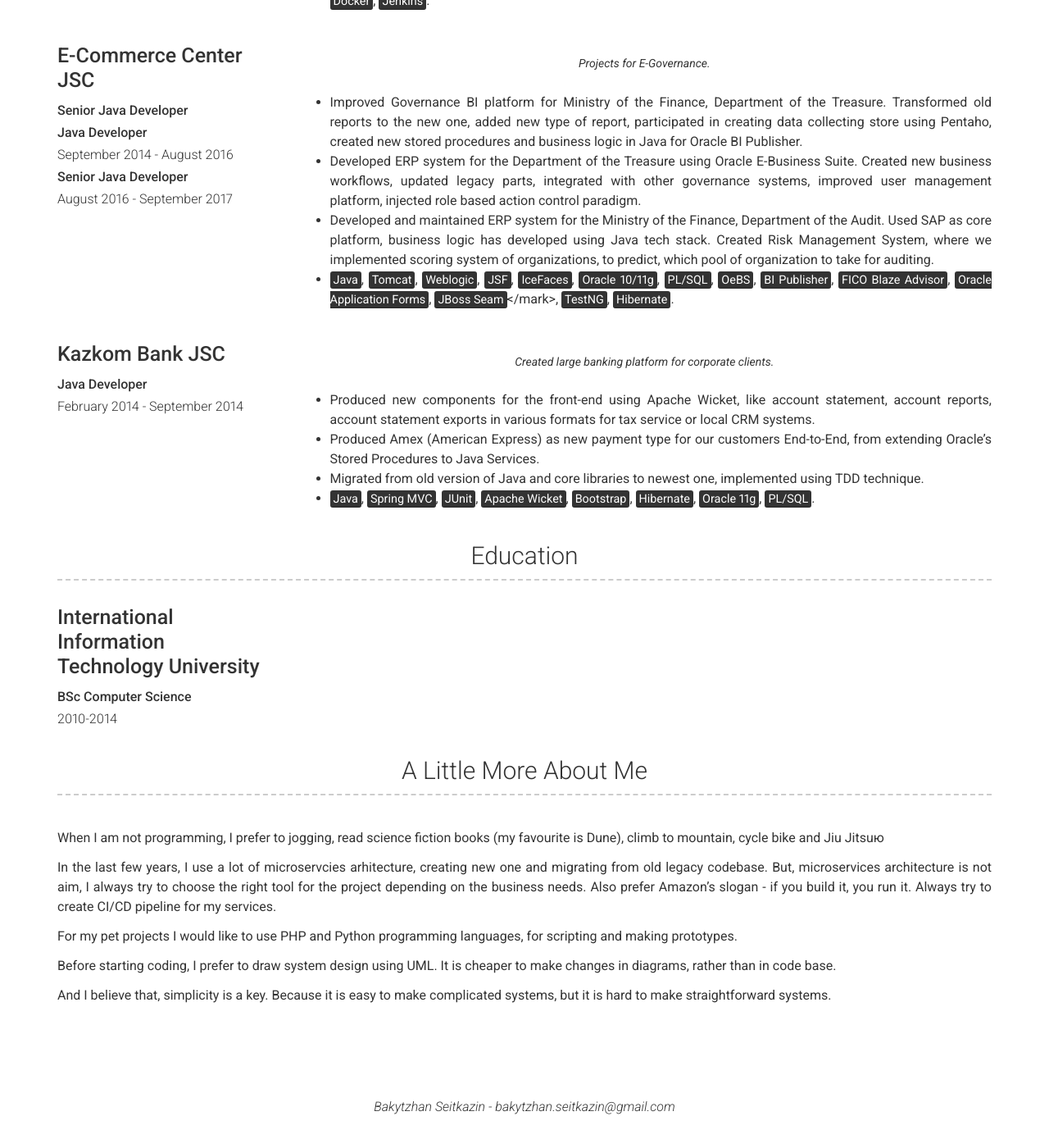
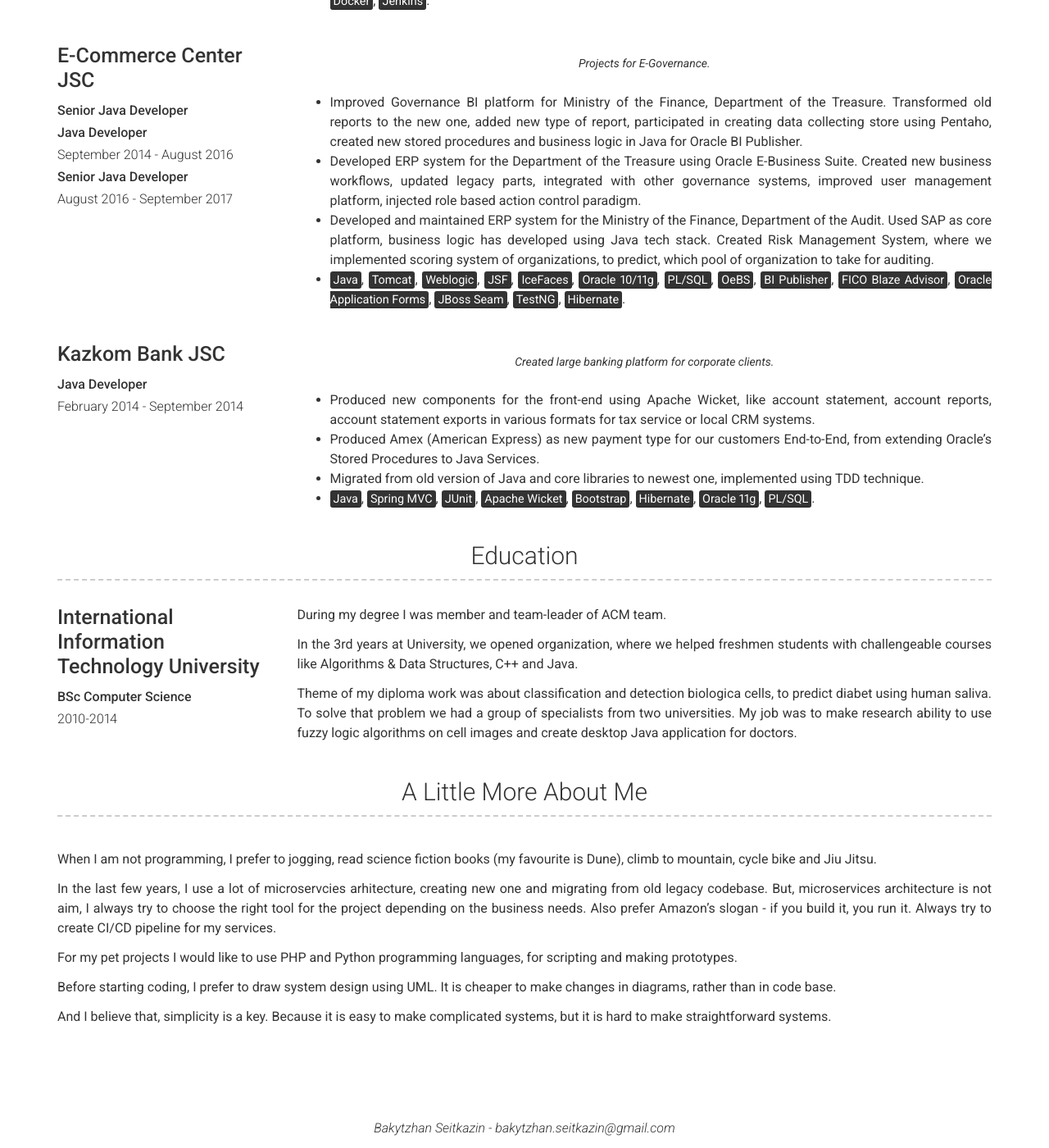
Before and after one commit to bseitkazin/bseitkazin, a Jekyll site: the page built from index.md, in a window 1280 px wide and 1400 px high, scrolled down 1192 px. Shown: the whole window at 82% size. Built offline with Jekyll 4.4.1, drawn with Linux system fonts in a browser that asks for light colours; before the commit the page ends 2566 px from its top, so only the background shows below that.

Commit message:
corrected typo mistakes, and added uni bio

```diff
--- a/_config.yml
+++ b/_config.yml
@@ -55,7 +55,7 @@ about_content: | # this will include new lines to allow paragraphs
 # More Section
 more_title: A Little More About Me
 more_content: | # this will include new lines to allow paragraphs
-  When I am not programming, I prefer to jogging, read science fiction books (my favourite is Dune), climb to mountain, cycle bike and Jiu Jitsuю
+  When I am not programming, I prefer to jogging, read science fiction books (my favourite is Dune), climb to mountain, cycle bike and Jiu Jitsu.
 
   In the last few years, I use a lot of microservcies arhitecture, creating new one and migrating from old legacy codebase.
   But, microservices architecture is not aim, I always try to choose the right tool for the project depending on the business needs.
--- a/_data/education.yml
+++ b/_data/education.yml
@@ -2,3 +2,10 @@
 - name: International Information Technology University
   dates: 2010-2014
   qualification: BSc Computer Science
+  description: |
+    During my degree I was member and team-leader of ACM team.
+
+    In the 3rd years at University, we opened organization, where we helped freshmen students with challengeable courses like Algorithms &amp; Data Structures, C++ and Java.
+
+    Theme of my diploma work was about classification and detection biologica cells, to predict diabet using human saliva. To solve that problem we had a group of specialists
+    from two universities. My job was to make research ability to use fuzzy logic algorithms on cell images and create desktop Java application for doctors.
--- a/_data/experience.yml
+++ b/_data/experience.yml
@@ -37,7 +37,7 @@
     - Improved Governance BI platform for Ministry of the Finance, Department of the Treasure. Transformed old reports to the new one, added new type of report, participated in creating data collecting store using Pentaho, created new stored procedures and business logic in Java for Oracle BI Publisher.
     - Developed ERP system for the Department of the Treasure using Oracle E-Business Suite. Created new business workflows, updated legacy parts, integrated with other governance systems, improved user management platform, injected role based action control paradigm.
     - Developed and maintained ERP system for the Ministry of the Finance, Department of the Audit. Used SAP as core platform, business logic has developed using Java tech stack. Created Risk Management System, where we implemented scoring system of organizations, to predict, which pool of organization to take for auditing.
-    - <mark>Java</mark>, <mark>Tomcat</mark>, <mark>Weblogic</mark>, <mark>JSF</mark>, <mark>IceFaces</mark>, <mark>Oracle 10/11g</mark>, <mark>PL/SQL</mark>, <mark>OeBS</mark>, <mark>BI Publisher</mark>, <mark>FICO Blaze Advisor</mark>, <mark>Oracle Application Forms</mark>, <mark>JBoss Seam</mark></mark>, <mark>TestNG</mark>, <mark>Hibernate</mark>.
+    - <mark>Java</mark>, <mark>Tomcat</mark>, <mark>Weblogic</mark>, <mark>JSF</mark>, <mark>IceFaces</mark>, <mark>Oracle 10/11g</mark>, <mark>PL/SQL</mark>, <mark>OeBS</mark>, <mark>BI Publisher</mark>, <mark>FICO Blaze Advisor</mark>, <mark>Oracle Application Forms</mark>, <mark>JBoss Seam</mark>, <mark>TestNG</mark>, <mark>Hibernate</mark>.
 
 - company: Kazkom Bank JSC
   dates: February 2014 - September 2014
```
